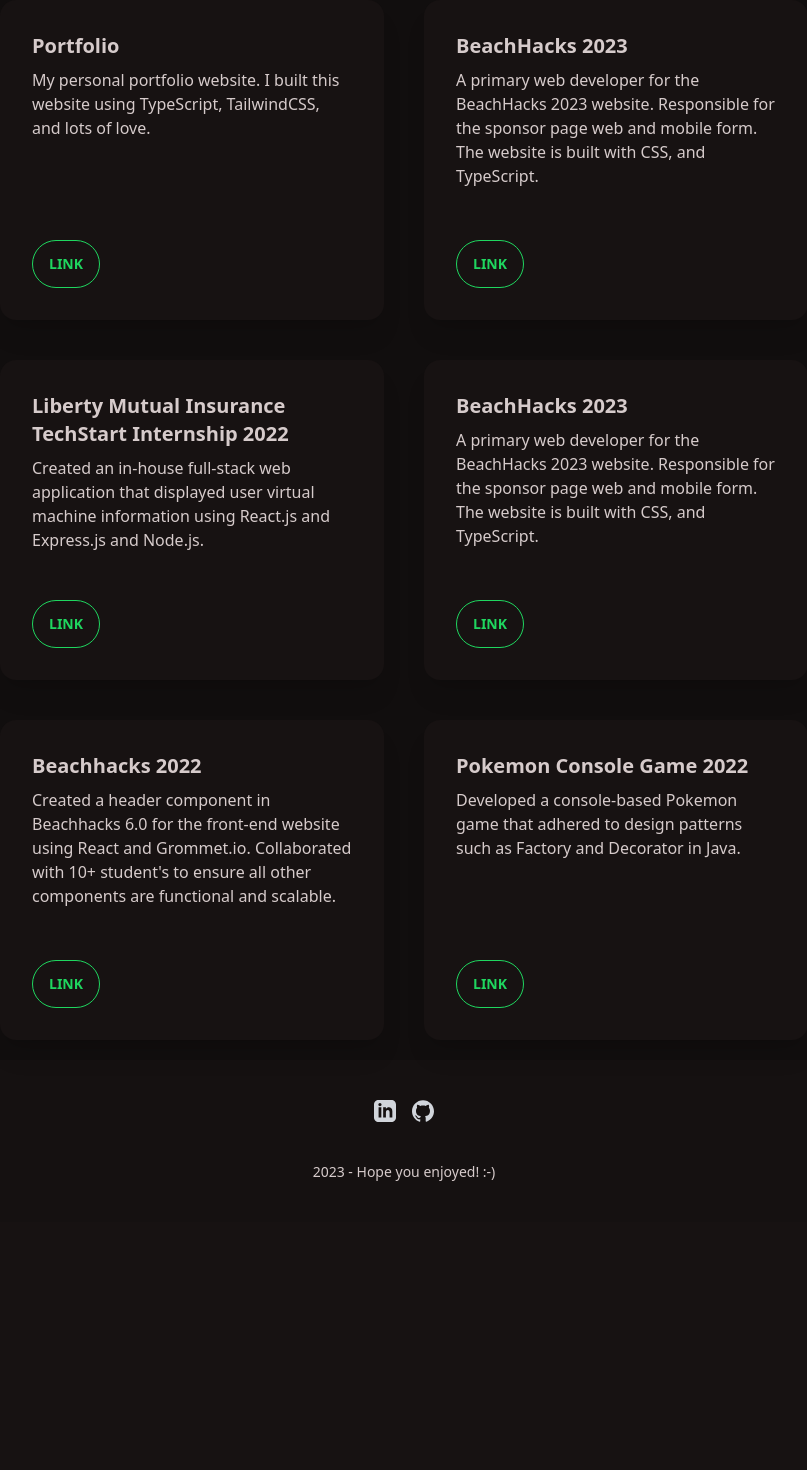
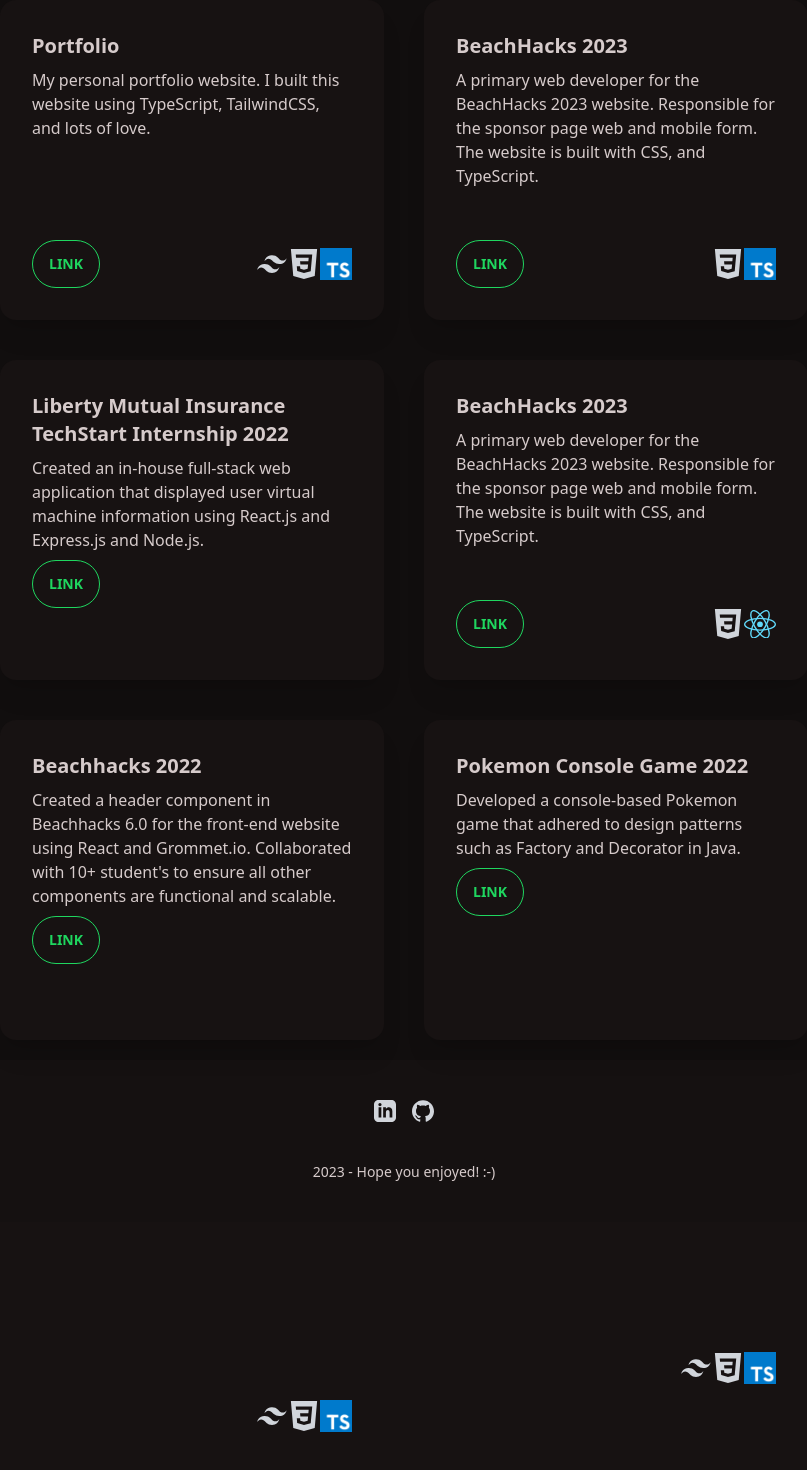
Before and after one commit to diegogarciacs/portfolio, a React (Create React App) app: page / in a window 1280 px wide. Shown: the part 796-2266 px from the top of the page, without its empty margins (236-1043 px from the left). Before the commit the page ends 2018 px from the top, so only its background shows below. Built offline with nearby package versions, Linux system fonts and the light colour scheme; what prettier-plugin-tailwindcss, tailwindcss-font-inter would draw is missing.

Commit message:
Icons on cards

```diff
--- a/src/pages/Portfolio.tsx
+++ b/src/pages/Portfolio.tsx
@@ -25,7 +25,10 @@
     image: "/images/portfolio.png",
     link: "diegogaric.s",
     svgImages: [
-      <TailwindIcon className="h-12 w-12 fill-gray-300 md:w-8" />,
+      <TailwindIcon
+        className="h-12 w-12 fill-gray-300 md:w-8"
+        color="bg-[#07B6D5]"
+      />,
       <CSSIcon className="w-12 fill-gray-300  md:w-8" />,
       <TypescriptIcon className="w-12 fill-gray-300 md:w-8" />,
     ],
@@ -39,7 +42,10 @@
       " built with CSS, and TypeScript.",
     image: "https://i.imgur.com/example.jpg",
     link: "https://beachhacks.com",
-    svgImages: [<CSSIcon />, <TypescriptIcon />],
+    svgImages: [
+      <CSSIcon className="w-12 fill-gray-300  md:w-8" />,
+      <TypescriptIcon className="w-12 fill-gray-300 md:w-8" />,
+    ],
   },
   {
     id: 3,
@@ -48,7 +54,10 @@
       "Created an in-house full-stack web application that displayed user virtual machine information using React.js and Express.js and Node.js.",
     image: "https://i.imgur.com/example.jpg",
     link: "https://www.libertymutual.com",
-    svgImages: [<ReactIcon />, <JavaIcon />],
+    svgImages: [
+      <ReactIcon className="w-12 md:w-8" />,
+      <JavaIcon className="w-12 fill-gray-300  md:w-8" />,
+    ],
   },
   {
     id: 3,
@@ -59,7 +68,10 @@
       " built with CSS, and TypeScript.",
     image: "https://i.imgur.com/example.jpg",
     link: "https://beachhacks.com",
-    svgImages: [<CSSIcon />, <ReactIcon />],
+    svgImages: [
+      <CSSIcon className="w-12 fill-gray-300  md:w-8" />,
+      <ReactIcon className="w-12 fill-gray-300  md:w-8" />,
+    ],
   },
   {
     id: 4,
@@ -69,7 +81,11 @@
       " Collaborated with 10+ student's to ensure all other components are functional and scalable.",
     image: "https://i.imgur.com/example.jpg",
     link: "https://beachhacks.com",
-    svgImages: [<TailwindIcon />, <CSSIcon />, <TypescriptIcon />],
+    svgImages: [
+      <TailwindIcon className="w-12 fill-gray-300  md:w-8" />,
+      <CSSIcon className="w-12 fill-gray-300  md:w-8" />,
+      <TypescriptIcon className="w-12 fill-gray-300  md:w-8" />,
+    ],
   },
   {
     id: 5,
@@ -78,7 +94,11 @@
       "Developed a console-based Pokemon game that adhered to design patterns such as Factory and Decorator in Java.",
     image: "https://i.imgur.com/example.jpg",
     link: "https://github.com/diegogarciacs/CECS-277/tree/main/Project%202",
-    svgImages: [<TailwindIcon />, <CSSIcon />, <TypescriptIcon />],
+    svgImages: [
+      <TailwindIcon className="w-12 fill-gray-300  md:w-8" />,
+      <CSSIcon className="w-12 fill-gray-300  md:w-8" />,
+      <TypescriptIcon className="w-12 fill-gray-300  md:w-8" />,
+    ],
   },
 ];
 const CardComponent = ({ title, content, link, svgImages }: Card) => (
@@ -86,14 +106,16 @@
     <div className="card-body">
       <h2 className="card-title text-xl	">{title}</h2>
       <p className="text-base">{content}</p>
-      <div className="justify-left card-actions ">
+      <div className="card-actions">
         <button className="btn btn-outline btn-secondary ">
           <a href={link}>Link</a>
         </button>
-        {/*  <div className="card-images w-auto">*/}
-        {/*    {svgImages.map((svg, i) => (*/}
-        {/*      <div key={i}>{svg}</div>*/}
-        {/*    ))}*/}
+        <div className="mx-2 flex-1 px-2"></div>
+        <div className="card-images flex w-auto flex-none items-center self-center">
+          {svgImages.map((svg, i) => (
+            <div key={i}>{svg}</div>
+          ))}
+        </div>
       </div>
     </div>
   </div>
@@ -101,7 +123,7 @@
 
 const CardList = () => {
   return (
-    <div className="flex basis-3/4 flex-wrap justify-center ">
+    <div className="flex basis-3/4 flex-wrap justify-center 2xl:basis-1/2 ">
       {data.map((card, index) => (
         <div className="gap-3 " key={index}>
           <CardComponent {...card} />
```
